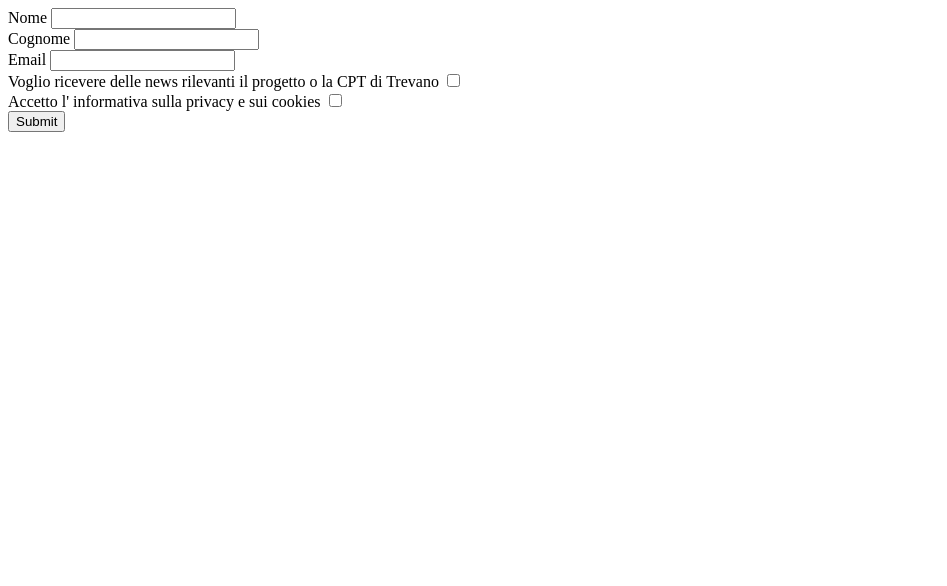
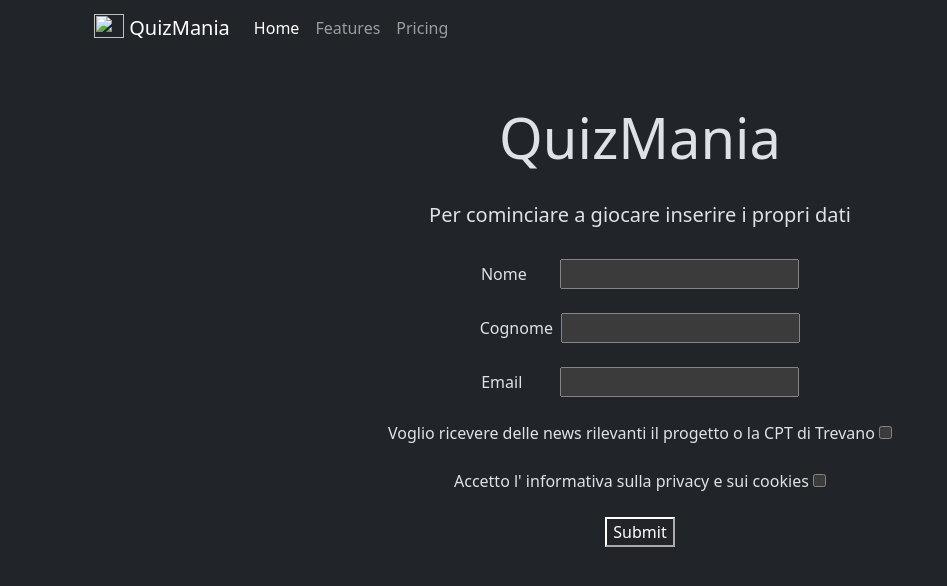
Before and after one commit to bluwolfer777/QuizMania, a Flask app: page /guestForm/ in a window 1280 px wide. Shown: the top 586 px of the page, without its empty margins (0-947 px from the left). Run offline with Flask 3, Linux system fonts and the light colour scheme; parts of the project's set-up code (start-up, migrations or seed data) failed here and were passed over.

Commit message:
Login page JS updated

```diff
--- a/web/QuizMania/templates/guestForm.html
+++ b/web/QuizMania/templates/guestForm.html
@@ -1,22 +1,98 @@
+
 <!DOCTYPE html>
 <html lang="en">
+
 <head>
     <meta charset="UTF-8">
+    <meta name="viewport" content="width=device-width, initial-scale=1.0">
+    <link href="https://cdn.jsdelivr.net/npm/bootstrap@5.3.3/dist/css/bootstrap.min.css" rel="stylesheet" integrity="sha384-QWTKZyjpPEjISv5WaRU9OFeRpok6YctnYmDr5pNlyT2bRjXh0JMhjY6hW+ALEwIH" crossorigin="anonymous">
     <title>Login</title>
+    <style>
+        input[type="submit"] {
+            background-color: #232429;
+        }
+    </style>
+
 </head>
-<body>
-    <form method="post" action="{{ url_for("guestForm")}}">
-        <label for="name">Nome</label>
-        <input id="name" type="text" name="name"><br>
-        <label for="surname">Cognome</label>
-        <input id="surname" type="text" name="surname"><br>
-        <label for="email">Email</label>
-        <input id="email" type="email" name="email"><br>
-        <label for="newsletter">Voglio ricevere delle news rilevanti il progetto o la CPT di Trevano</label>
-        <input id="newsletter" type="checkbox" value="True" name="newsletter"><br>
-        <label for="cookies">Accetto l' informativa sulla privacy e sui cookies</label>
-        <input id="cookies" type="checkbox" name="cookies"><br>
-        <input type="submit">
-    </form>
+
+<body class="container text-center" data-bs-theme="dark">
+    <nav class="navbar navbar-expand-lg navbar-dark bg-dark">
+        <div class="container-fluid">
+            <a class="navbar-brand" href="#">
+                <img src="" width="30" height="24" class="d-inline-block align-text-top" alt="">
+                QuizMania
+            </a>
+            <button class="navbar-toggler" type="button" data-bs-toggle="collapse" data-bs-target="#navbarNav"
+                aria-controls="navbarNav" aria-expanded="false" aria-label="Toggle navigation">
+                <span class="navbar-toggler-icon"></span>
+            </button>
+            <div class="collapse navbar-collapse" id="navbarNav">
+                <ul class="navbar-nav">
+                    <li class="nav-item">
+                        <a class="nav-link active" aria-current="page" href="#">Home</a>
+                    </li>
+                    <li class="nav-item">
+                        <a class="nav-link" href="#">Features</a>
+                    </li>
+                    <li class="nav-item">
+                        <a class="nav-link" href="#">Pricing</a>
+                    </li>
+                </ul>
+            </div>
+        </div>
+    </nav>
+
+    <div class="container mt-5">
+        <h1 class="display-4">QuizMania</h1>
+
+        <br>
+
+        <h5>Per cominciare a giocare inserire i propri dati</h5>
+
+        <br>
+
+        <form method="post" action="{{ url_for("guestForm")}}" id="former">
+            <label for="name">Nome&nbsp;&nbsp;&nbsp;&nbsp;&nbsp;&nbsp;&nbsp;</label>
+            <input id="name" type="text" name="name"><br><br>
+            <label for="surname">Cognome&nbsp;</label>
+            <input id="surname" type="text" name="surname"><br><br>
+            <label for="email">Email&nbsp;&nbsp;&nbsp;&nbsp;&nbsp;&nbsp;&nbsp;&nbsp;</label>
+            <input id="email" type="email" name="email"><br><br>
+            <label for="newsletter">Voglio ricevere delle news rilevanti il progetto o la CPT di Trevano</label>
+            <input id="newsletter" type="checkbox" value="True" name="newsletter"><br><br>
+            <label for="cookies">Accetto l' informativa sulla privacy e sui cookies</label>
+            <input id="cookies" type="checkbox" name="cookies"><br><br>
+            <input type="submit" id="submit">
+            <p id="allert"></p>
+        </form>
+
+    <script>
+        var cook = document.getElementById('cookies');
+        var sub = document.getElementById('submit');
+        var former = document.getElementById('former');
+        var warning = document.getElementById('allert');
+
+        former.addEventListener('submit', function (e) {
+            var name = document.getElementById('name').value;
+            var surname = document.getElementById('surname').value;
+            var email = document.getElementById('email').value;
+            warning.style.color = "#ff3333";
+            if (!cook.checked)
+            {
+                warning.innerHTML = "Per procedere &egrave necessario accettare i cookies";
+                e.preventDefault();
+            }
+
+            if (name == "" || surname == "" || email == "")
+            {
+                warning.innerHTML = "Per procedere &egrave necessario validare tutti i campi";
+                e.preventDefault();
+            }
+        });
+    </script>
+    <script src="https://cdn.jsdelivr.net/npm/bootstrap@5.3.3/dist/js/bootstrap.bundle.min.js"
+        integrity="sha384-YvpcrYf0tY3lHB60NNkmXc5s9fDVZLESaAA55NDzOxhy9GkcIdslK1eN7N6jIeHz"
+        crossorigin="anonymous">
+    </script>
 </body>
 </html>
```
